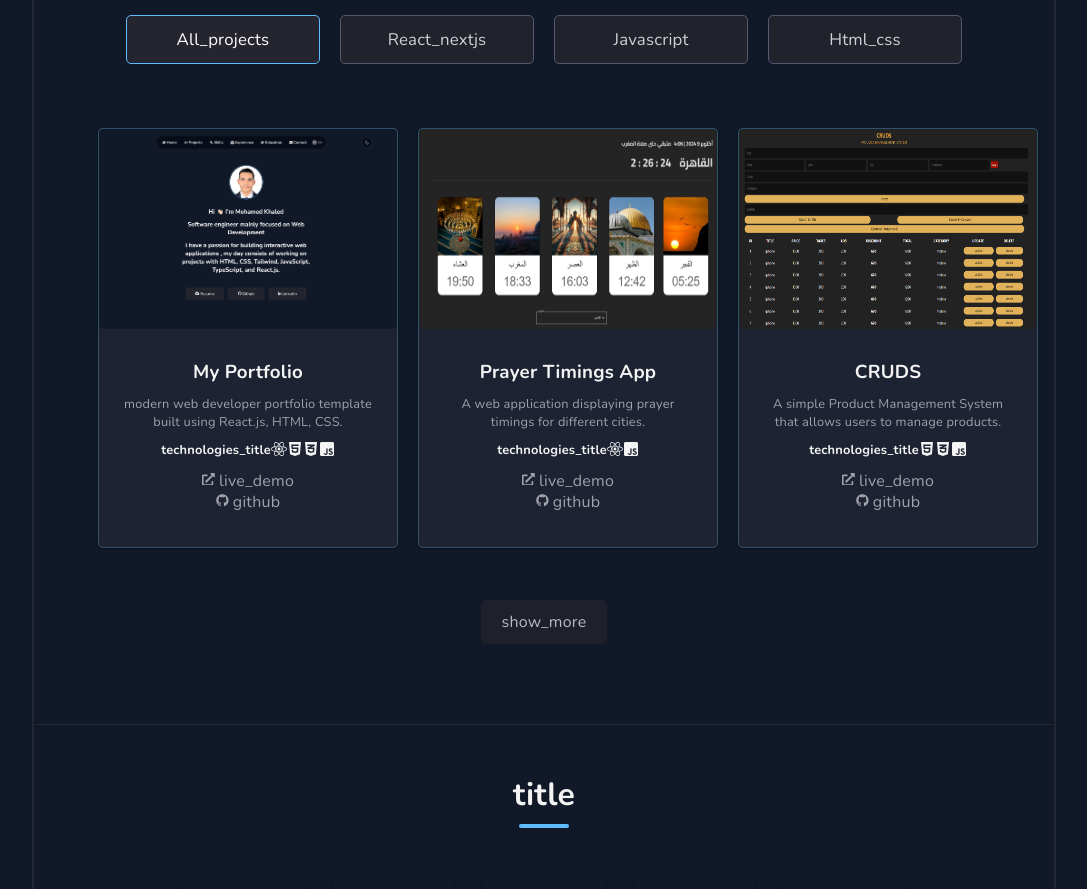
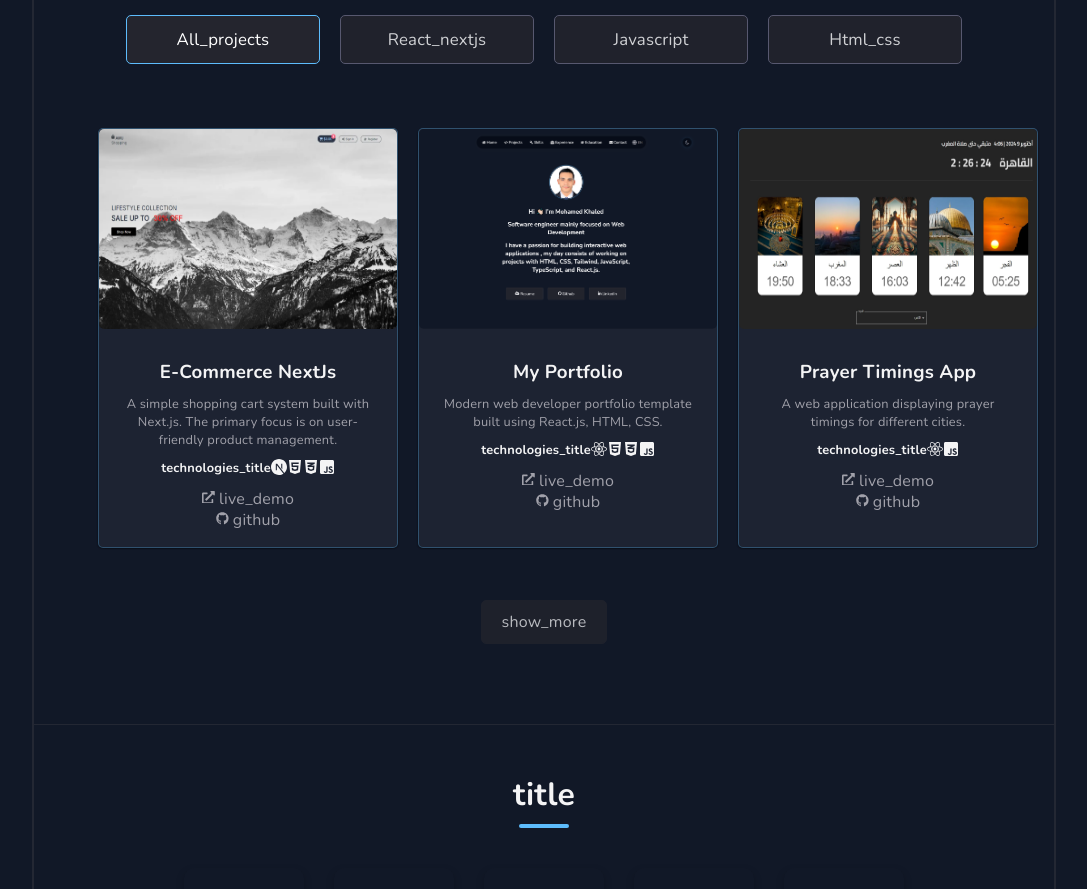
Before and after one commit to Mohamed-khaled0/My-Portfolio-ReactJS, a React (Vite) app: page / in a window 1280 px wide. Shown: the part 820-1709 px from the top of the page, without its empty margins (96-1183 px from the left). Built offline with nearby package versions, Linux system fonts and the light colour scheme; no server answers.

Commit message:
Add a new project

```diff
--- a/src/components/3-main/Main.jsx
+++ b/src/components/3-main/Main.jsx
@@ -5,7 +5,7 @@ import myProjects from "./ProjectsData";
 import { AnimatePresence, motion } from "framer-motion";
 import { FaReact, FaHtml5, FaCss3Alt, FaBootstrap, FaJsSquare } from "react-icons/fa";
 import { FaGithub, FaExternalLinkAlt } from "react-icons/fa"; // Import GitHub and Live Demo icons
-import { SiTailwindcss } from "react-icons/si"; // Import Tailwind CSS icon
+import { SiNextdotjs, SiTailwindcss } from "react-icons/si"; // Import Tailwind CSS icon
 import { useTranslation } from "react-i18next"; // Import useTranslation
 
 const techIcons = {
@@ -15,6 +15,7 @@ const techIcons = {
   Bootstrap: <FaBootstrap />,
   JavaScript: <FaJsSquare />,
   Tailwind: <SiTailwindcss />,
+  NextJs: <SiNextdotjs/>
   // Add more tech icons as needed
 };
 
--- a/src/components/3-main/ProjectsData.js
+++ b/src/components/3-main/ProjectsData.js
@@ -1,10 +1,25 @@
 /* eslint-disable no-unused-vars */
 
 let myProjects = [
+  // Next js Projects
+  {
+    projectTitle: "E-Commerce NextJs ",
+    projectSubtitle: "A simple shopping cart system built with Next.js. The primary focus is on user-friendly product management.",
+    category: ["react", "all"],
+    liveDemo: "https://e-commerce-app-next.netlify.app/",
+    githubLink: "https://github.com/Mohamed-khaled0/E-Commerce-Nextjs-App",
+    // githubRepos:"https://github.com/Mohamed-khaled0?tab=repositories",
+    imgPath: "/images/projects/8.webp",
+
+    features: [
+
+    ],
+    technologies: ["NextJs" ,"HTML5", "CSS3", "JavaScript"]
+  },
     // React Projects
     {
         projectTitle: "My Portfolio",
-        projectSubtitle: "modern web developer portfolio template built using React.js, HTML, CSS.",
+        projectSubtitle: "Modern web developer portfolio template built using React.js, HTML, CSS.",
         category: ["react", "all"],
         liveDemo: "https://mohamed-khaled-portfilio.netlify.app/",
         githubLink: "https://github.com/Mohamed-khaled0/My-Portfolio-ReactJS",
@@ -67,6 +82,22 @@ let myProjects = [
       ],
       technologies: ["HTML5", "CSS3", "JavaScript"]
     },
+    {
+      projectTitle: "E-Commerce Website",
+      projectSubtitle: "Online shop that offers a wide variety of products, ranging from electronics to fashion, with great deals and discounts.",
+      category: ["js"],
+      liveDemo: "https://mohamed-khaled0.github.io/E-Commerce-Website-UsingJS/",
+      githubLink: "https://github.com/Mohamed-khaled0/E-Commerce-Website-UsingJS?tab=readme-ov-file",
+      githubRepos:"https://github.com/Mohamed-khaled0?tab=repositories",
+      imgPath: "/images/projects/5.webp",
+      features: [
+        "User-friendly interface for easy navigation.",
+        "Search functionality to find products quickly.",
+        "Shopping cart to manage selected items.",
+        "Responsive design for mobile and desktop compatibility."
+      ],
+      technologies: ["HTML5", "CSS3", "JavaScript", "Font Awesome", "Swiper.js"]
+    },
         // HTML & CSS Projects
 
     {
@@ -86,22 +117,7 @@ let myProjects = [
       ],
       technologies: ["HTML5", "CSS3", "Font Awesome", "Swiper.js"]
     },
-    {
-      projectTitle: "E-Commerce Website",
-      projectSubtitle: "Online shop that offers a wide variety of products, ranging from electronics to fashion, with great deals and discounts.",
-      category: ["css"],
-      liveDemo: "https://mohamed-khaled0.github.io/E-Commerce-Website-UsingJS/",
-      githubLink: "https://github.com/Mohamed-khaled0/E-Commerce-Website-UsingJS?tab=readme-ov-file",
-      githubRepos:"https://github.com/Mohamed-khaled0?tab=repositories",
-      imgPath: "/images/projects/5.webp",
-      features: [
-        "User-friendly interface for easy navigation.",
-        "Search functionality to find products quickly.",
-        "Shopping cart to manage selected items.",
-        "Responsive design for mobile and desktop compatibility."
-      ],
-      technologies: ["HTML5", "CSS3", "Font Awesome", "Swiper.js"]
-    },
+
     {
       projectTitle: "Restaurant Website",
       projectSubtitle: "Gourmet Guru is a responsive, modern restaurant website ,built using HTML, CSS",
```
Also changed, not shown: public/images/projects/8.webp (added).
